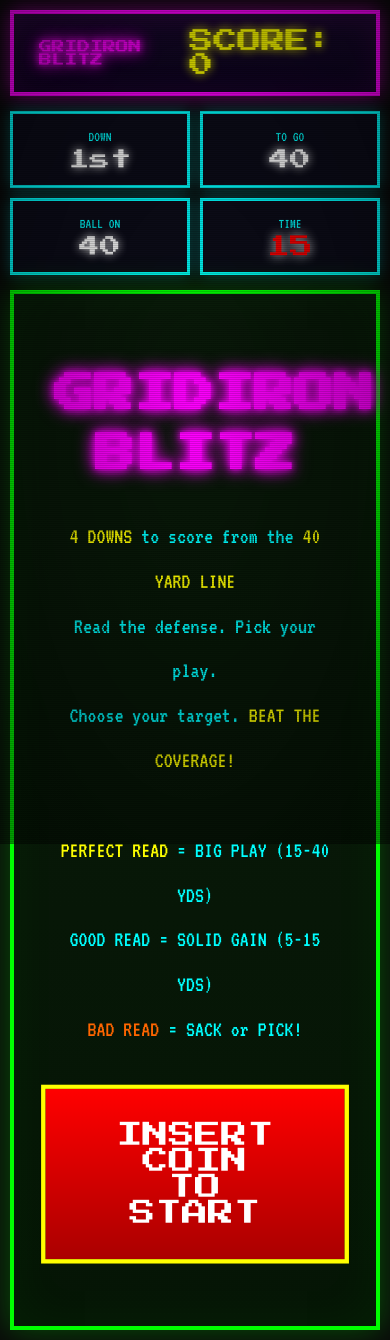
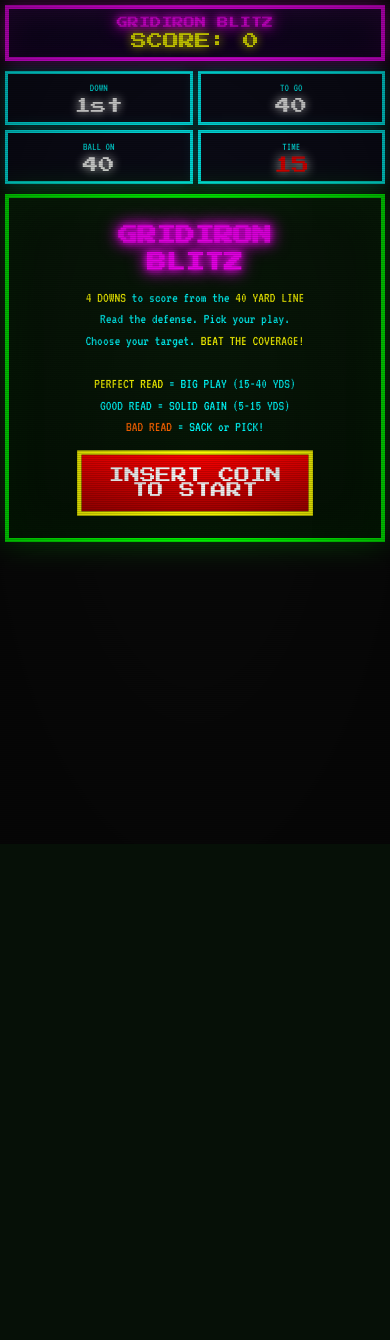
Before and after one commit to jagjothbhullar/nfl-playbook-simulator, a Flask app: page /game in a window 390 px wide. After the commit the page ends 551 px from the top, so only its background shows below. Run offline with Flask 2, Linux system fonts and the light colour scheme.

Commit message:
Fix viewport fitting and add mobile responsive design
- Reduce start screen padding/sizes to fit on screen
- Add media queries for 700px, 480px, 380px breakpoints
- Add height-based media query for short viewports
- Enable vertical scrolling as fallback
- Update Cover 3 logic (Hitch/Flat moved to good reads)

Co-Authored-By: Claude Opus 4.5 <noreply@anthropic.com>

```diff
--- a/templates/game.html
+++ b/templates/game.html
@@ -43,7 +43,8 @@
             background: #0a0a0a;
             min-height: 100vh;
             color: #00ff00;
-            overflow: hidden;
+            overflow-x: hidden;
+            overflow-y: auto;
             animation: flicker 0.15s infinite;
         }
 
@@ -159,8 +160,8 @@
         .game-area {
             background: linear-gradient(180deg, #0a1a0a 0%, #051505 100%);
             border: 4px solid #00ff00;
-            padding: 20px;
-            min-height: 450px;
+            padding: 15px;
+            min-height: 380px;
             position: relative;
             box-shadow: 0 0 30px rgba(0, 255, 0, 0.3), inset 0 0 50px rgba(0, 255, 0, 0.05);
         }
@@ -464,23 +465,23 @@
         /* Start Screen */
         .start-screen {
             text-align: center;
-            padding: 50px 20px;
+            padding: 20px 15px;
         }
 
         .start-screen h1 {
             font-family: 'Press Start 2P', cursive;
-            font-size: 2.5rem;
+            font-size: 1.8rem;
             color: #ff00ff;
-            margin-bottom: 30px;
+            margin-bottom: 15px;
             animation: neonPulse 2s ease-in-out infinite;
-            line-height: 1.5;
+            line-height: 1.4;
         }
 
         .start-screen .instructions {
-            font-size: 1.4rem;
+            font-size: 1.2rem;
             color: #00ffff;
-            margin-bottom: 40px;
-            line-height: 2;
+            margin-bottom: 20px;
+            line-height: 1.8;
         }
 
         .start-screen .instructions span {
@@ -489,8 +490,8 @@
 
         .start-btn {
             font-family: 'Press Start 2P', cursive;
-            font-size: 1.5rem;
-            padding: 30px 60px;
+            font-size: 1.2rem;
+            padding: 20px 40px;
             background: linear-gradient(180deg, #ff0000 0%, #aa0000 100%);
             border: 4px solid #ffff00;
             color: #fff;
@@ -499,7 +500,7 @@
         }
 
         .start-btn:hover {
-            transform: scale(1.1);
+            transform: scale(1.05);
             box-shadow: 0 0 40px rgba(255, 0, 0, 0.8);
         }
 
@@ -586,40 +587,218 @@
         }
 
         @media (max-width: 700px) {
+            .game-container {
+                padding: 5px;
+            }
+
+            .score-bar {
+                padding: 10px 15px;
+                margin-bottom: 10px;
+            }
+
             .formation-grid {
                 grid-template-columns: 1fr;
+                gap: 10px;
+            }
+
+            .formation-btn {
+                padding: 15px 10px;
+                font-size: 0.75rem;
             }
 
             .play-grid {
                 grid-template-columns: repeat(2, 1fr);
+                gap: 8px;
             }
 
             .game-title {
-                font-size: 0.8rem;
+                font-size: 0.7rem;
+            }
+
+            .score-display {
+                font-size: 1rem;
+            }
+
+            .info-bar {
+                grid-template-columns: repeat(4, 1fr);
+                gap: 5px;
+                margin-bottom: 10px;
+            }
+
+            .info-box {
+                padding: 8px 5px;
+            }
+
+            .info-box .label {
+                font-size: 0.7rem;
+            }
+
+            .info-box .value {
+                font-size: 1rem;
+            }
+
+            .game-area {
+                padding: 10px;
+                min-height: auto;
+            }
+
+            .start-screen {
+                padding: 15px 10px;
+            }
+
+            .start-screen h1 {
+                font-size: 1.4rem;
+                margin-bottom: 10px;
+            }
+
+            .start-screen .instructions {
+                font-size: 1rem;
+                margin-bottom: 15px;
+                line-height: 1.6;
+            }
+
+            .start-btn {
+                font-size: 1rem;
+                padding: 15px 30px;
+            }
+
+            .field-diagram {
+                height: 320px;
+            }
+
+            .receiver-btn {
+                width: 55px;
+                height: 55px;
+                font-size: 0.45rem;
+            }
+
+            .play-btn .play-diagram {
+                height: 80px;
+            }
+
+            .route-legend {
+                flex-wrap: wrap;
+                gap: 8px;
+                font-size: 0.75rem;
+            }
+
+            .defense-display .defense-name {
+                font-size: 1rem;
+                padding: 10px;
+            }
+
+            .phase-title h3 {
+                font-size: 0.9rem;
+            }
+        }
+
+        /* Extra small screens */
+        @media (max-width: 480px) {
+            .score-bar {
+                flex-direction: column;
+                gap: 5px;
+                padding: 8px 10px;
+            }
+
+            .start-screen h1 {
+                font-size: 1.2rem;
+            }
+
+            .start-screen .instructions {
+                font-size: 0.9rem;
+                line-height: 1.5;
+            }
+
+            .start-btn {
+                font-size: 0.9rem;
+                padding: 12px 25px;
             }
 
             .info-bar {
                 grid-template-columns: repeat(2, 1fr);
             }
 
+            .play-grid {
+                grid-template-columns: repeat(2, 1fr);
+            }
+
+            .play-btn .play-diagram {
+                height: 70px;
+            }
+
             .field-diagram {
-                height: 400px;
+                height: 280px;
             }
 
             .receiver-btn {
-                width: 65px;
-                height: 65px;
-                font-size: 0.5rem;
-            }
-
-            .play-btn .play-diagram {
-                height: 90px;
-            }
-
-            .route-legend {
-                flex-wrap: wrap;
-                gap: 10px;
+                width: 45px;
+                height: 45px;
+                font-size: 0.4rem;
+            }
+
+            .result-overlay .result-content {
+                padding: 20px;
+                max-width: 95%;
+            }
+
+            .result-overlay .result-yardage {
+                font-size: 2rem;
+            }
+        }
+
+        /* Very small screens */
+        @media (max-width: 380px) {
+            .start-screen h1 {
+                font-size: 1rem;
+            }
+
+            .start-screen .instructions {
                 font-size: 0.8rem;
+            }
+
+            .start-btn {
+                font-size: 0.8rem;
+                padding: 10px 20px;
+            }
+        }
+
+        /* Height-based responsive - ensure things fit vertically */
+        @media (max-height: 700px) {
+            .game-area {
+                min-height: auto;
+            }
+
+            .start-screen {
+                padding: 10px;
+            }
+
+            .start-screen h1 {
+                font-size: 1.3rem;
+                margin-bottom: 8px;
+            }
+
+            .start-screen .instructions {
+                font-size: 0.95rem;
+                margin-bottom: 12px;
+                line-height: 1.5;
+            }
+
+            .start-btn {
+                font-size: 0.95rem;
+                padding: 12px 25px;
+            }
+
+            .score-bar {
+                padding: 8px 15px;
+                margin-bottom: 8px;
+            }
+
+            .info-bar {
+                margin-bottom: 8px;
+            }
+
+            .info-box {
+                padding: 8px;
             }
         }
     </style>
@@ -1240,10 +1419,11 @@
                 bad: ['Post', 'Go', 'Shallow', 'Deep Cross']
             },
             cover_3: {
-                // Three deep - seams between corner/safety, flats are open
-                perfect: ['Seam', 'Curl', 'Flat', 'Shallow', 'Cross'],
-                good: ['Dig', 'Out', 'Corner', 'Sit', 'Angle'],
-                bad: ['Go', 'Post', 'Hitch', 'Fade']
+                // Three deep, FOUR underneath - seams work, middle is crowded
+                // Flats/hitches can get yards but 4 underneath defenders limit big plays
+                perfect: ['Seam', 'Cross', 'Shallow'],  // Attack between zones
+                good: ['Curl', 'Flat', 'Hitch', 'Out', 'Dig', 'Angle', 'Slant'],  // Can work, limited yards
+                bad: ['Go', 'Post', 'Corner', 'Fade', 'Wheel']  // Into deep thirds
             },
             cover_4: {
                 // Four deep quarters - everything underneath is wide open
@@ -1551,20 +1731,22 @@
                 name: 'Cover 3 Zone',
                 perfect: {
                     'Seam': 'Seam route found the hole between the corner and safety!',
-                    'Curl': 'Curl sat perfectly in the soft spot of Cover 3!',
-                    'Flat': 'Flat route got outside before the corner could react!',
                     'Shallow': 'Shallow cross ran under the dropping linebackers!',
-                    'Cross': 'Crossing route found open grass in the zone!'
+                    'Cross': 'Crossing route found open grass between the zones!'
                 },
                 good: {
-                    'Dig': 'Dig found a window in the zone.',
-                    'Out': 'Out route worked against the zone.',
-                    'Corner': 'Corner found space in the deep third.'
+                    'Curl': 'Curl found a soft spot, but the LB closed quickly. Short gain.',
+                    'Flat': 'Flat got the catch but the corner was in conflict - limited yards.',
+                    'Hitch': 'Hitch was open briefly before the zone closed. Got what we could.',
+                    'Out': 'Out route worked but the underneath defender rallied.',
+                    'Dig': 'Dig found a window but 4 underneath made it tight.',
+                    'Slant': 'Slant got in quick before the zone reacted.'
                 },
                 bad: {
                     'Go': 'Go route ran into the deep third coverage!',
                     'Post': 'Post went right at the deep safety!',
-                    'Hitch': 'Hitch was bracketed by zone defenders.'
+                    'Corner': 'Corner route ran into the deep third - CB had help!',
+                    'Wheel': 'Wheel route got tracked by the deep coverage.'
                 }
             },
             cover_4: {
```
